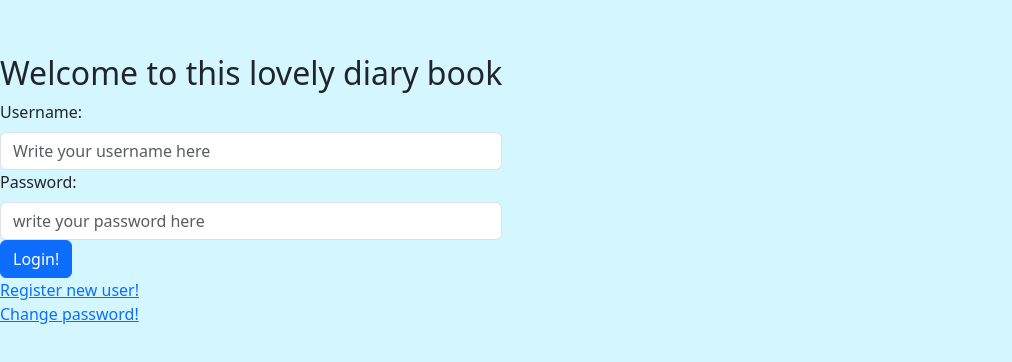
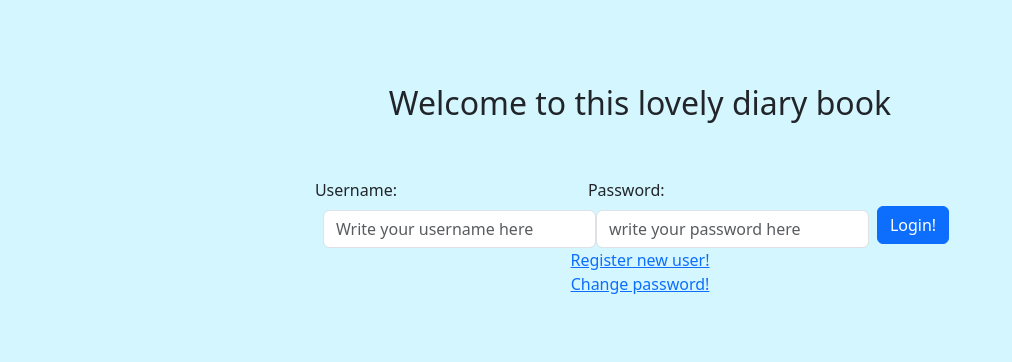
Before and after one commit to JMartin3872/DAT076WebApplications, a React (Vite) app in the folder client/: page / in a window 1280 px wide. Shown: the part 210-572 px from the top of the page, without its empty margins (0-1012 px from the left). Built offline with nearby package versions, Linux system fonts and the light colour scheme.

Commit message:
working on the looks of login!

```diff
--- a/client/src/LoginPage.tsx
+++ b/client/src/LoginPage.tsx
@@ -1,7 +1,7 @@
 
 import {signIn} from "./api.ts";
 import {useState} from "react";
-import {Button, Form, FormLabel} from "react-bootstrap";
+import {Button, Col, Container, Form, FormLabel, Row} from "react-bootstrap";
 import 'bootstrap/dist/css/bootstrap.min.css';
 import {Diary} from "./api.ts";
 import { useNavigate } from "react-router-dom";
@@ -28,12 +28,15 @@ const handleLogin = async () => {
 }
 
     return (
-        <>
-            <h2>Welcome to this lovely diary book</h2>
-            <Form>
+
+            <Container  fluid>
+                    <Row>
+                    <h2  className="d-flex justify-content-center align-items-center ">Welcome to this lovely diary book</h2>
+                    <Form className="d-flex justify-content-center align-items-center mt-5">
                         <Form.Group controlId="username">
                             <FormLabel>Username:</FormLabel>
                             <Form.Control
+                                className="mx-2"
                                 type="username"
                                 placeholder="Write your username here"
                                 value={username}
@@ -44,19 +47,24 @@ const handleLogin = async () => {
                         <Form.Group controlId="password">
                             <FormLabel>Password:</FormLabel>
                             <Form.Control
+                                className="mx-2"
                                 type="password"
                                 placeholder="write your password here"
                                 value={password}
                                 onChange={(e) => setPassword(e.target.value)}
                             />
                         </Form.Group>
-                <Button variant="primary" type="button" onClick={handleLogin}>
+
+                        <Button className="mx-3 mt-4" variant="primary" type="button" onClick={handleLogin}>
                             Login!
                         </Button>
+
                     </Form>
-            <NavLink to="/register" end style={{ display : "block"}}>Register new user!</NavLink>
-            <NavLink to="/changepassword" end>Change password!</NavLink>
-        </>
+                    <NavLink  className="d-flex justify-content-center align-items-center" to="/register" end style={{ display : "block"} }>Register new user!</NavLink>
+                    <NavLink className="d-flex justify-content-center align-items-center" to="/changepassword" end>Change password!</NavLink>
+                    </Row>
+            </Container>
+
     )
 
 }
--- a/client/src/RegisterPage.tsx
+++ b/client/src/RegisterPage.tsx
@@ -1,5 +1,5 @@
 import {useState} from "react";
-import {Button, Form, FormLabel} from "react-bootstrap";
+import {Button, Container, Form, FormLabel, Row} from "react-bootstrap";
 import {registerNewUser} from "./api.ts";
 import {NavLink, useNavigate} from "react-router-dom";
 
@@ -14,13 +14,15 @@ export function RegisterPage() {
         navigate("/");
     }
     return (
-        <>
-            <h2>Registration page!</h2>
-            <Form>
+
+            <Container fluid>
+                <Row>
+            <h2 className="d-flex justify-content-center align-items-center " >Registration page!</h2>
+            <Form className="d-flex justify-content-center align-items-center mt-5">
                 <Form.Group controlId="username">
                     <FormLabel>Username:</FormLabel>
                     <Form.Control
-
+                        className="mx-2"
                         type="username"
                         placeholder="Write your username here"
                         value={username}
@@ -30,17 +32,21 @@ export function RegisterPage() {
                 <Form.Group controlId="password">
                     <FormLabel>Password:</FormLabel>
                     <Form.Control
+                        className="mx-2"
                         type="password"
                         placeholder="write your password here"
                         value={password}
                         onChange={(e) => setPassword(e.target.value)}
                     />
                 </Form.Group>
-                <Button variant="primary" type="button" onClick={handleRegistration}>
+                <Button className="mx-3 mt-4" variant="primary" type="button" onClick={handleRegistration}>
                     Register!
                 </Button>
             </Form>
-            <NavLink to="/" end>Back to login screen</NavLink>
-        </>
+            <NavLink  className="d-flex justify-content-center align-items-center" to="/" end>Back to login screen</NavLink>
+                </Row>
+            </Container>
+
+
     )
 }
```
Lines whose indentation alone changed are shown as unchanged.
